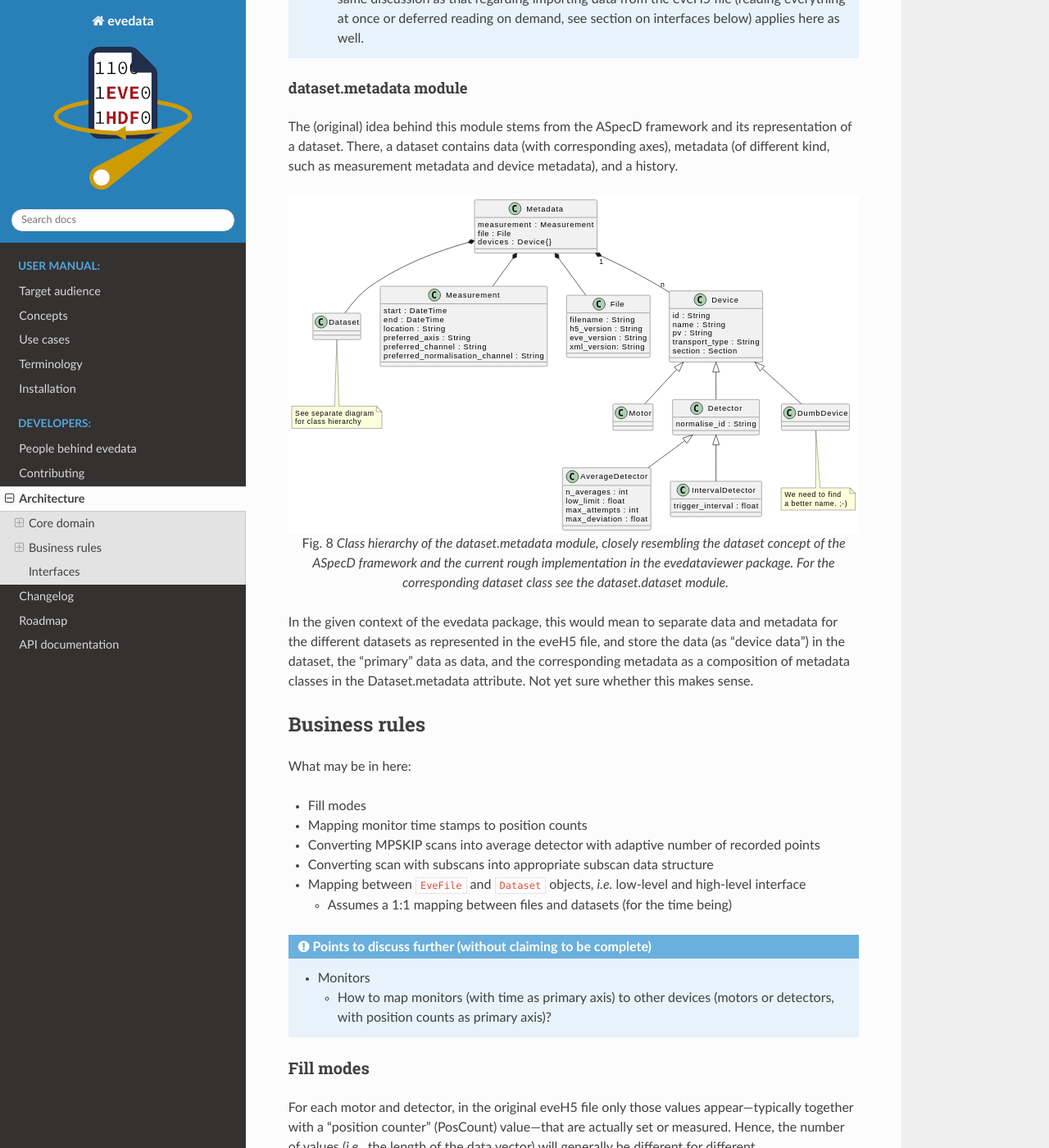
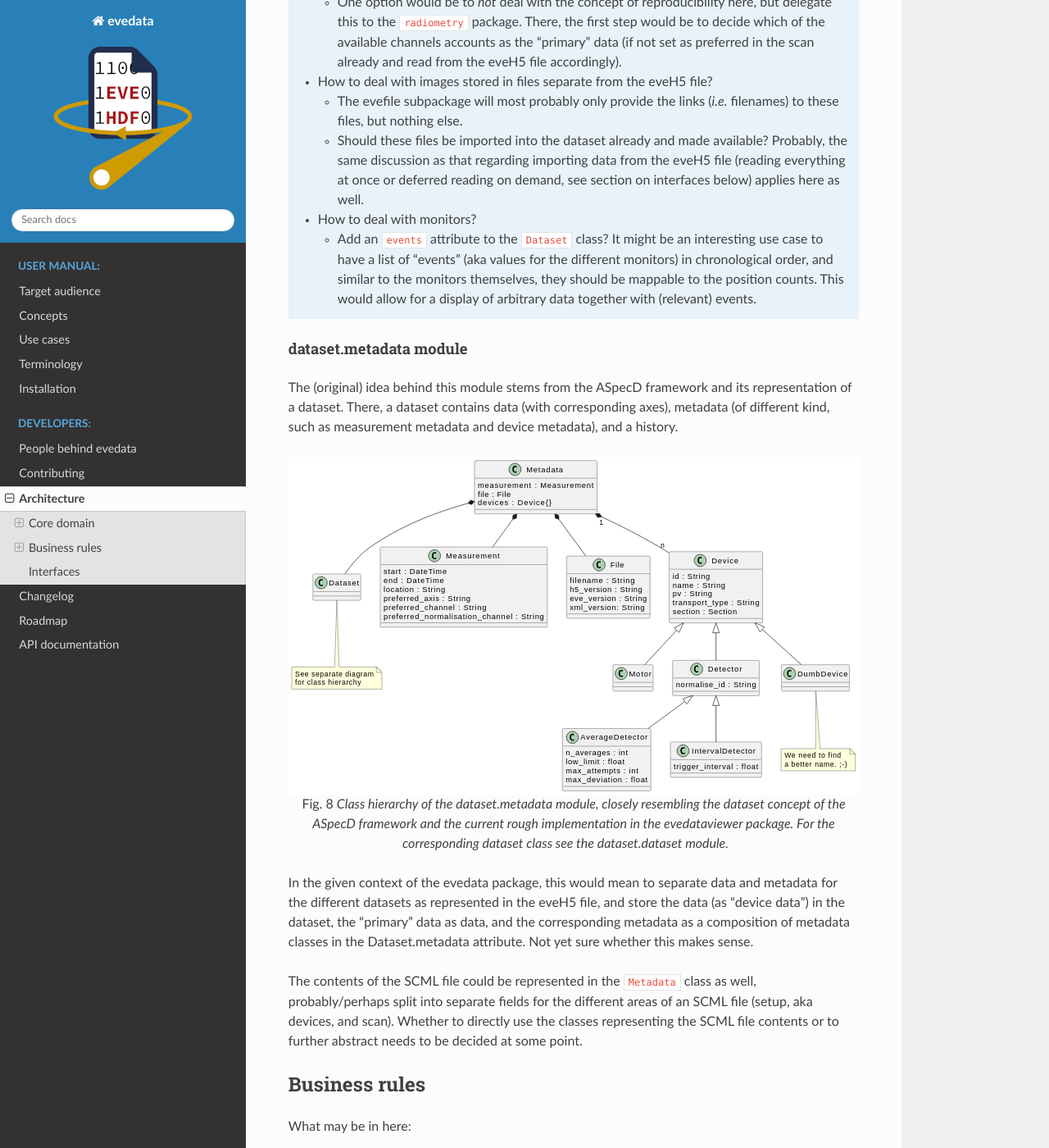
Before and after one commit to tillbiskup/evedata, a Sphinx documentation site: the page built from docs/architecture.rst, in a window 1280 px wide and 1400 px high, scrolled down 10639 px. Shown: the whole window at 82% size. Built offline with Sphinx 7.4.7 and the Read the Docs theme 2.0.0, drawn with Linux system fonts in a browser that asks for light colours; some of the changed text lies outside the part shown.

Commit message:
Further clarify role of evedata.dataset subpackage; comments on representing SCML and monitors in a dataset.

```diff
--- a/docs/architecture.rst
+++ b/docs/architecture.rst
@@ -209,6 +209,8 @@
 
 What is the main difference between the ``evefile`` and the ``dataset`` subpackages? Basically, the information contained in an eveH5 file needs to be "interpreted" to be able to process, analyse, and plot the data. While the ``evefile`` subpackage provides the necessary data structures to faithfully represent all information contained in an eveH5 file, the ``dataset`` subpackage provides the result of an "interpretation" of this information in a way that facilitates data processing, analysis and plotting.
 
+However, the ``dataset`` subpackage is still general enough to cope with all the different kinds of measurements the eve measurement program can deal with. Hence, it may be a wise idea to create dedicated dataset classes in the ``radiometry`` package for different types of experiments. The NeXus file format may be a good source of inspiration here, particularly their `application definitions <https://manual.nexusformat.org/classes/applications/index.html>`_. The ``evedataviewer`` package in contrast aims at displaying whatever kind of measurement has been performed using the eve measurement program. Hence it will deal directly with ``Dataset`` objects of the ``dataset`` subpackage.
+
 
 Arguments against the 2D data array as sensible representation
 ~~~~~~~~~~~~~~~~~~~~~~~~~~~~~~~~~~~~~~~~~~~~~~~~~~~~~~~~~~~~~~
@@ -256,6 +258,10 @@
       * The evefile subpackage will most probably only provide the links (*i.e.* filenames) to these files, but nothing else.
       * Should these files be imported into the dataset already and made available? Probably, the same discussion as that regarding importing data from the eveH5 file (reading everything at once or deferred reading on demand, see section on interfaces below) applies here as well.
 
+    * How to deal with monitors?
+
+      * Add an ``events`` attribute to the ``Dataset`` class? It might be an interesting use case to have a list of "events" (aka values for the different monitors) in chronological order, and similar to the monitors themselves, they should be mappable to the position counts. This would allow for a display of arbitrary data together with (relevant) events.
+
 
 dataset.metadata module
 ~~~~~~~~~~~~~~~~~~~~~~~
@@ -270,6 +276,8 @@
 
 
 In the given context of the evedata package, this would mean to separate data and metadata for the different datasets as represented in the eveH5 file, and store the data (as "device data") in the dataset, the "primary" data as data, and the corresponding metadata as a composition of metadata classes in the Dataset.metadata attribute. Not yet sure whether this makes sense.
+
+The contents of the SCML file could be represented in the ``Metadata`` class as well, probably/perhaps split into separate fields for the different areas of an SCML file (setup, aka devices, and scan). Whether to directly use the classes representing the SCML file contents or to further abstract needs to be decided at some point.
 
 
 Business rules
```
Also changed, not shown: 1 other file.
